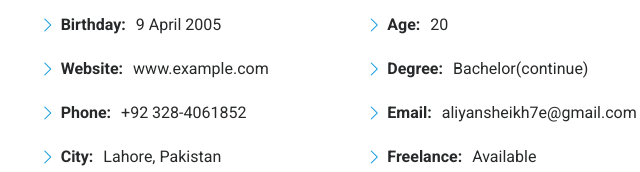
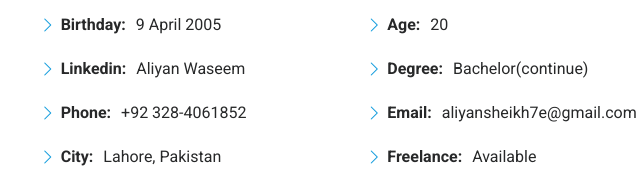
Before and after one commit to BSCE23004/portfolio.github.io, a plain HTML site: page index.html in a window 1280 px wide. Shown: the part 1238-1410 px from the top of the page, 599-1239 px from the left. Drawn offline with Linux system fonts and the light colour scheme.

Commit message:
Update index.html

```diff
--- a/index.html
+++ b/index.html
@@ -140,7 +140,7 @@
               <div class="col-lg-6">
                 <ul>
                   <li><i class="bi bi-chevron-right"></i> <strong>Birthday:</strong> <span>9 April 2005</span></li>
-                  <li><i class="bi bi-chevron-right"></i> <strong>Website:</strong> <span>www.example.com</span></li>
+                  <li><i class="bi bi-chevron-right"></i> <strong>Linkedin:</strong> <span>Aliyan Waseem</span></li>
                   <li><i class="bi bi-chevron-right"></i> <strong>Phone:</strong> <span>+92 328-4061852</span></li>
                   <li><i class="bi bi-chevron-right"></i> <strong>City:</strong> <span>Lahore, Pakistan</span></li>
                 </ul>
```
